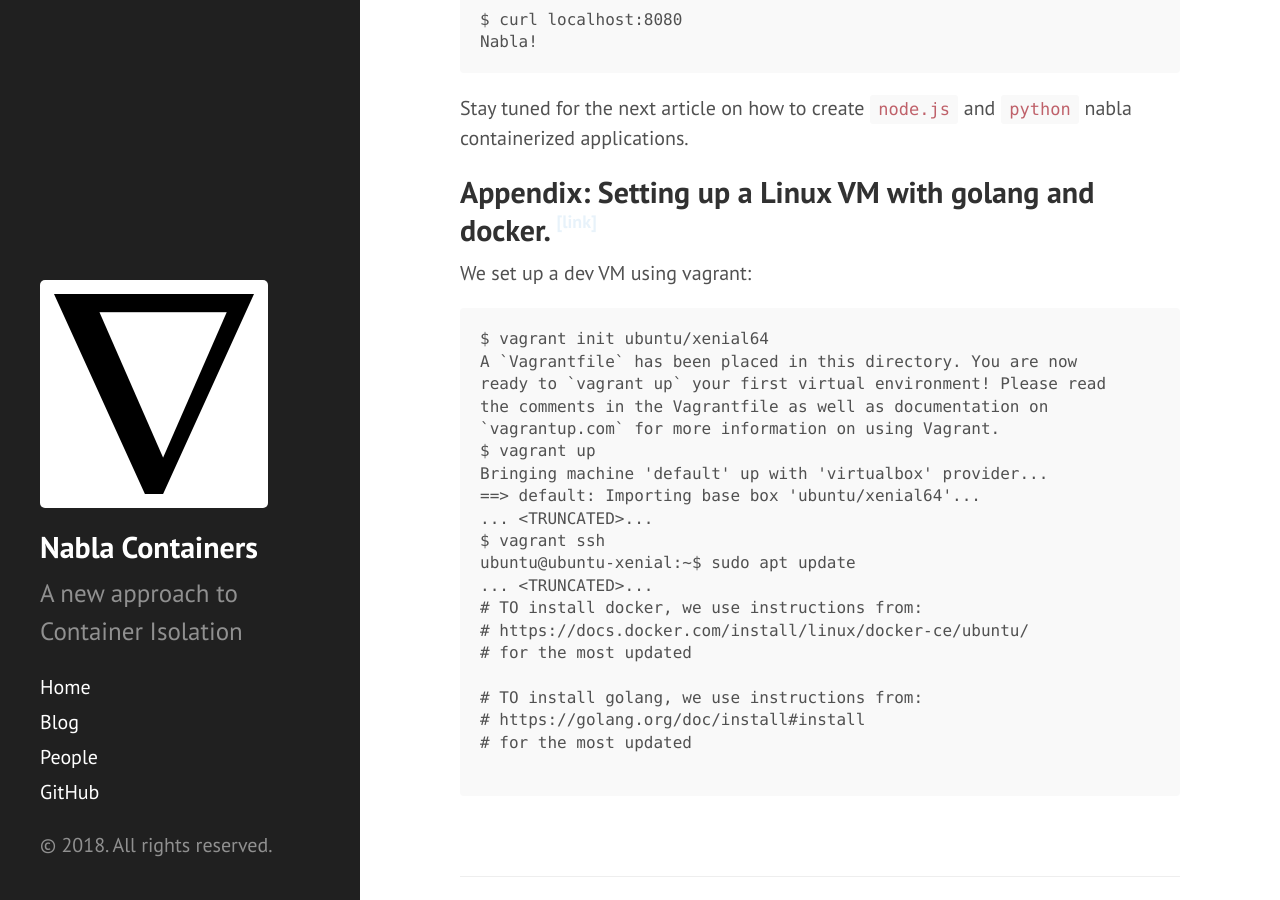
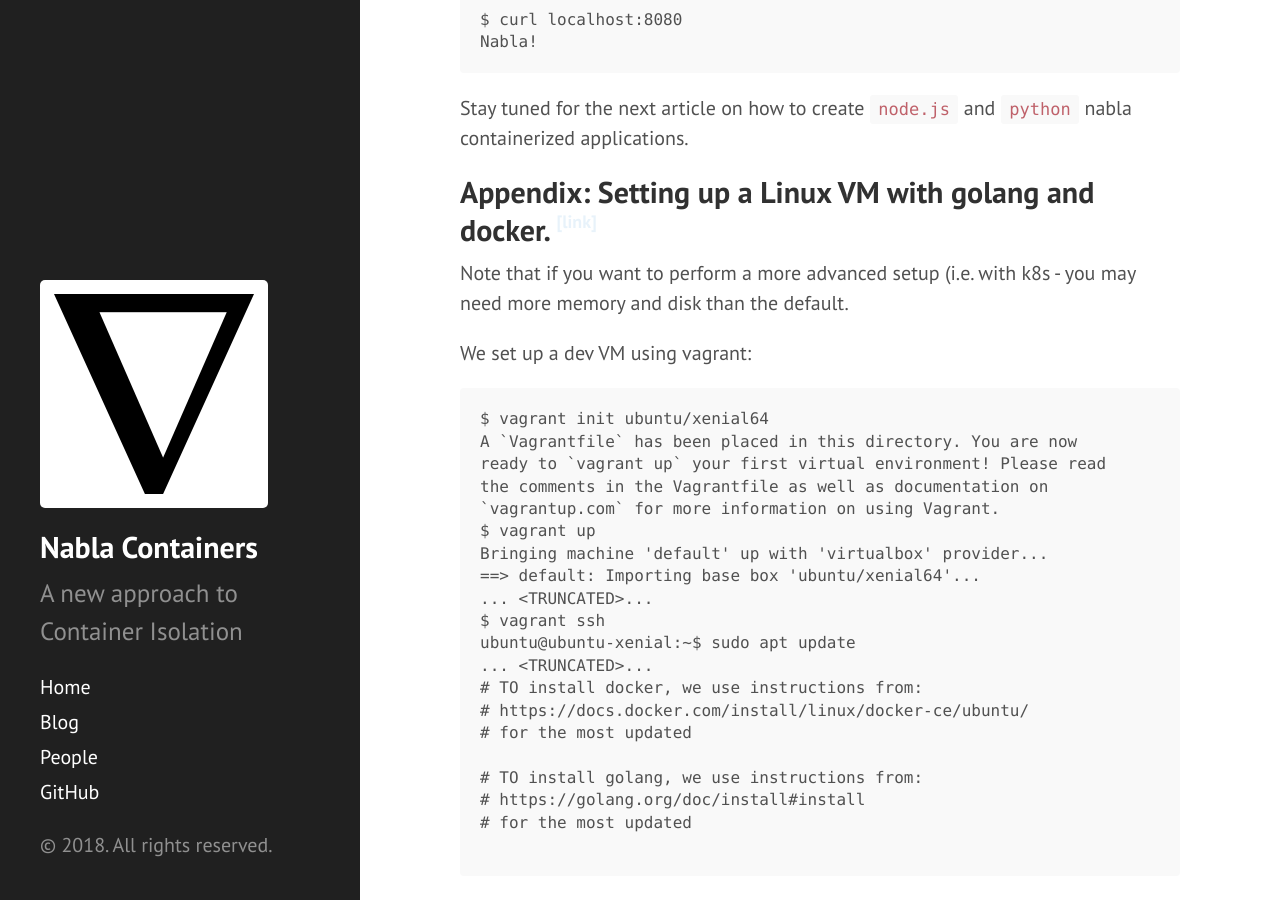
Before and after one commit to nabla-containers/nabla-containers.github.io, a Jekyll site: the page built from _posts/2018-06-28-nabla-setup.md, in a window 1280 px wide and 900 px high, scrolled down 4472 px. Built offline with Jekyll 4.4.1, drawn with Linux system fonts in a browser that asks for light colours.

Commit message:
Added note for higher mem and disk requirements for k8s setup
Signed-off-by: Brandon Lum <lumjjb@gmail.com>

````diff
--- a/_posts/2018-06-28-nabla-setup.md
+++ b/_posts/2018-06-28-nabla-setup.md
@@ -158,6 +158,8 @@ Stay tuned for the next article on how to create `node.js` and  `python` nabla c
 
 ## Appendix: Setting up a Linux VM with golang and docker.
 
+Note that if you want to perform a more advanced setup (i.e. with k8s - you may need more memory and disk than the default.
+
 We set up a dev VM using vagrant:
 
 ```
````
